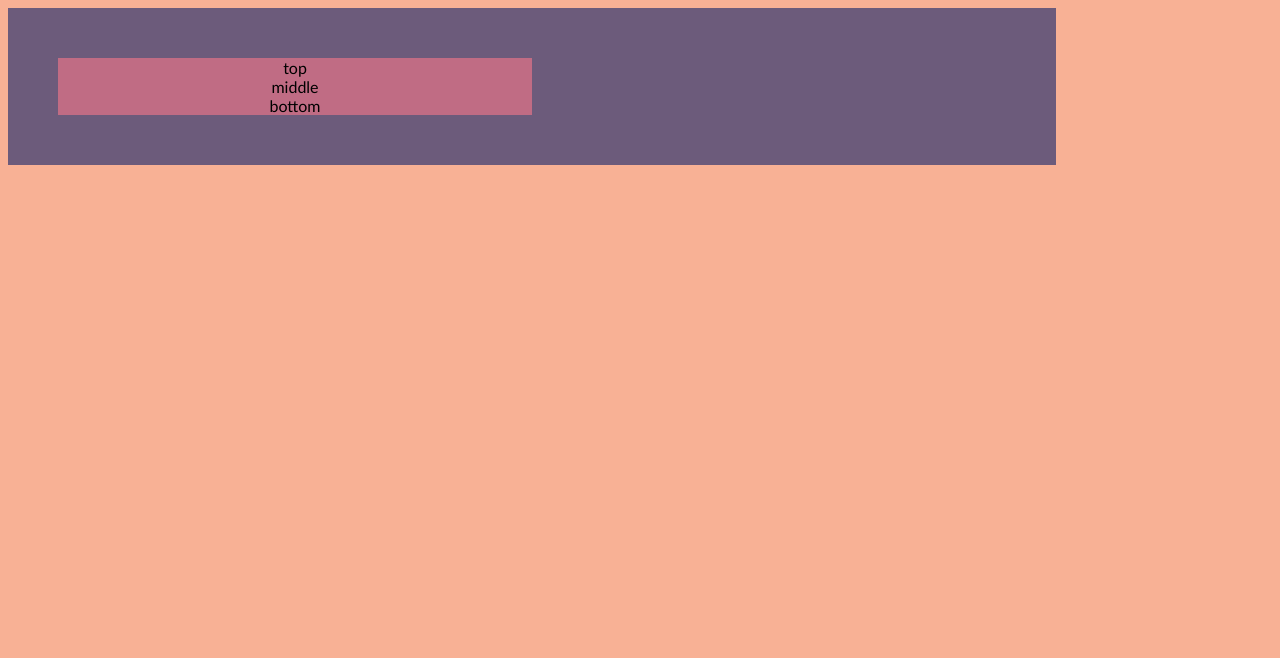
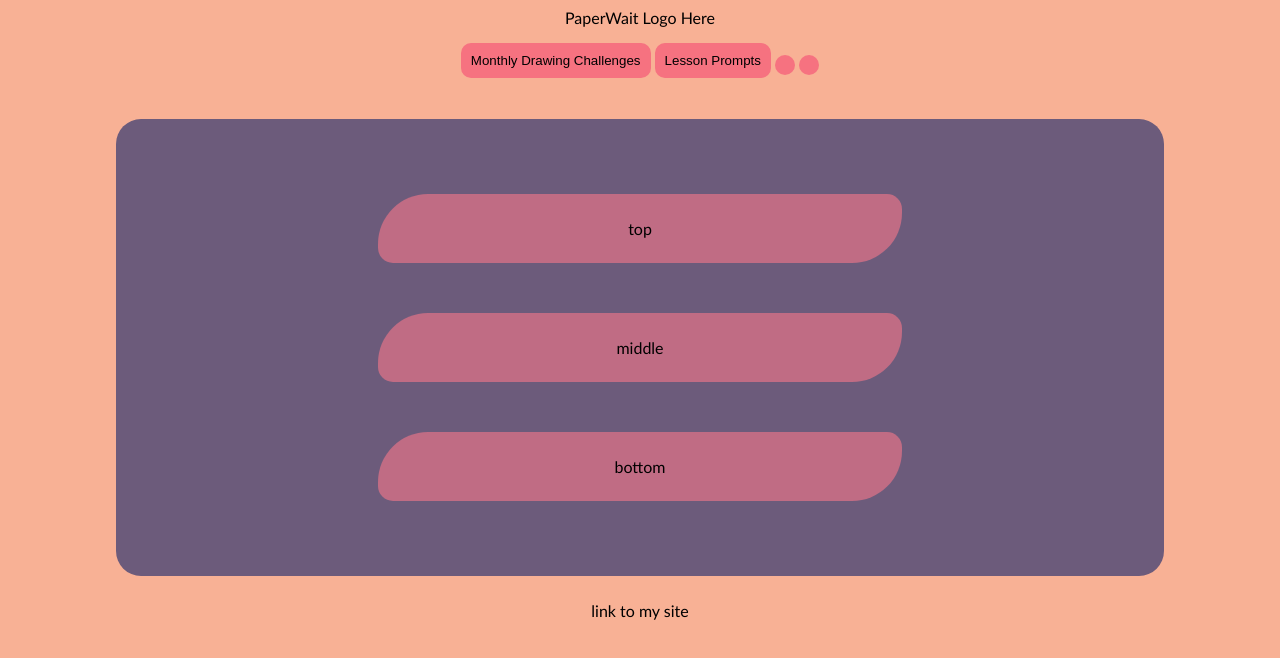
Before and after one commit to MajoretteKay/PaperWait, a plain HTML site: page src/index.html in a window 1280 px wide. Drawn offline with nearby package versions, Linux system fonts and the light colour scheme.

Commit message:
site layout added

```diff
--- a/src/engine/render.js
+++ b/src/engine/render.js
@@ -1,16 +1,24 @@
 function renderSiteHTML() {
     let string =
-    `<div class="hub">
+    `<header>PaperWait Logo Here</header>
+    <div class="container">
+        <button>Monthly Drawing Challenges</button>
+        <button>Lesson Prompts</button>
+        <button></button>
+        <button></button>
+    </div>
+    <div class="hub">
         <div class="innerhub top">
         top
         </div>
-        <div class="innerhub middle">
+        <div class="innerhub app middle">
         middle
         </div>
         <div class="innerhub bottom">
         bottom
         </div>
-    </div>`;
+    </div>
+    <footer>link to my site</footer>`;
 
     $('#root').append(string);
 
--- a/src/public/css/main.css
+++ b/src/public/css/main.css
@@ -9,14 +9,34 @@ body {
     background-color: #6C5B7B;
     padding: 50px;
     width: 75%;
+    margin: 25px;
+    display: inline-block;
+    border-radius: 25px;
 }
 
 .innerhub {
     background-color: #C06C84;
     width: 50%;
+    padding: 25px;
+    margin: 25px;
+    display: inline-block;
+    border-radius: 50px 15px;
 
 }
 
 .app {
     font: #F67280;
 }
+
+button {
+    background-color: #F67280;
+    border-radius: 10px;
+    border-color: #F67280;
+    border-style: none;
+    padding: 10px;
+}
+
+.container {
+    margin: 1rem;
+
+}
```
